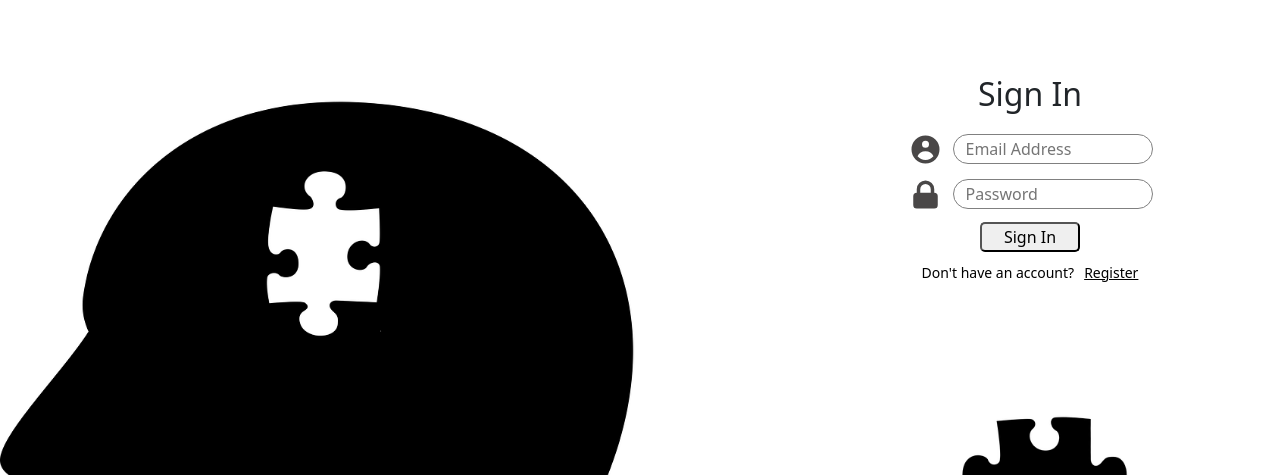
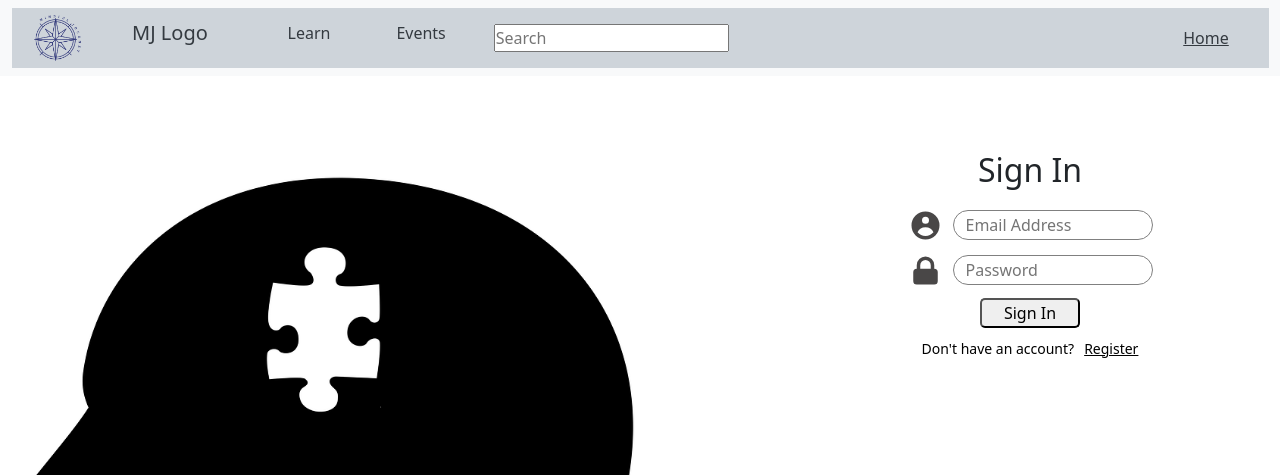
Before and after one commit to rshaywood/mindful_journey, a Flask app: page /login in a window 1280 px wide. Shown: the top 475 px of the page. Run offline with Flask 2, Linux system fonts and the light colour scheme; some libraries are stand-ins or nearby versions; some web fonts are replaced.

Commit message:
updated nav bar on sign up and sign in pages. logo takes you back to landing page. removed sign up button on both pages.

```diff
--- a/flask_app/templates/login.html
+++ b/flask_app/templates/login.html
@@ -18,6 +18,43 @@
 </head>
 <body>
 
+<!--  navigation bar -->
+
+<nav class="navbar navbar-expand-lg bg-light">
+    <div class="container-fluid">
+        <button class="navbar-toggler" type="button" data-bs-toggle="collapse"
+            data-bs-target="#navbarTogglerDemo01" aria-controls="navbarTogglerDemo01" aria-expanded="false"
+            aria-label="Toggle navigation">
+            <span class="navbar-toggler-icon"></span>
+        </button>
+        <div class="collapse navbar-collapse" id="navbarTogglerDemo01">
+            <div class="title">
+                <!-- logo here__> -->
+                <a href="/"><img src="{{ url_for('static', filename='images/MJCompass.png') }}" width="50px" height="50px"></a>
+
+                <a class="navbar-brand title" href="/">MJ Logo</a>
+                <div class="left-side-nav">
+                    <ul class="navbar-nav me-auto mb-2 mb-lg-0">
+                        <li class="nav-item">
+                            <a class="nav-link active" aria-current="page" href="#">Learn</a>
+                        </li>
+                        <li class="nav-item">
+                            <a class="nav-link active" aria-current="page" href="#">Events</a>
+                        </li>
+                    </ul>
+                </div>
+            </div>
+            <input type="search" name="search" id="search" placeholder="Search">
+            <div class="right-side-nav">
+                <ul class="navbar-nav me-auto mb-2 mb-lg-0">
+                    <li class="nav-item signin-link">
+                        <a href="/">Home</a>
+                    </li>
+                </ul>
+            </div>
+        </div>
+    </div>
+</nav>
     <div class="login">
         <form action="/users/login" method="post" class="login-form">
             <h2>Sign In</h2>
```
Also changed, not shown: flask_app/templates/signup.html (+2 -9 lines).
